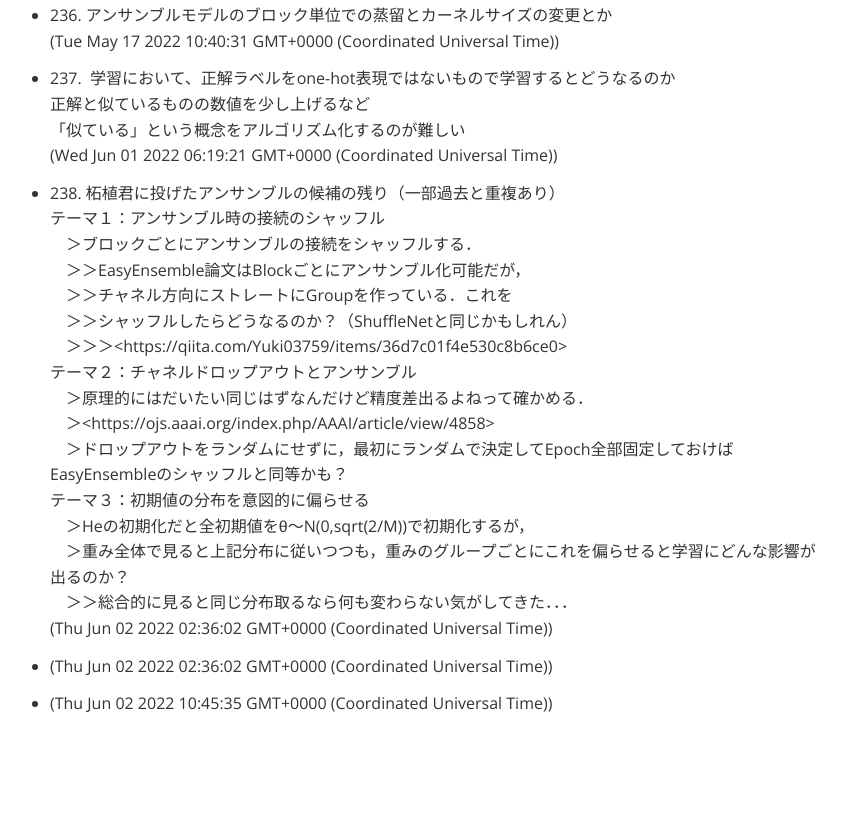
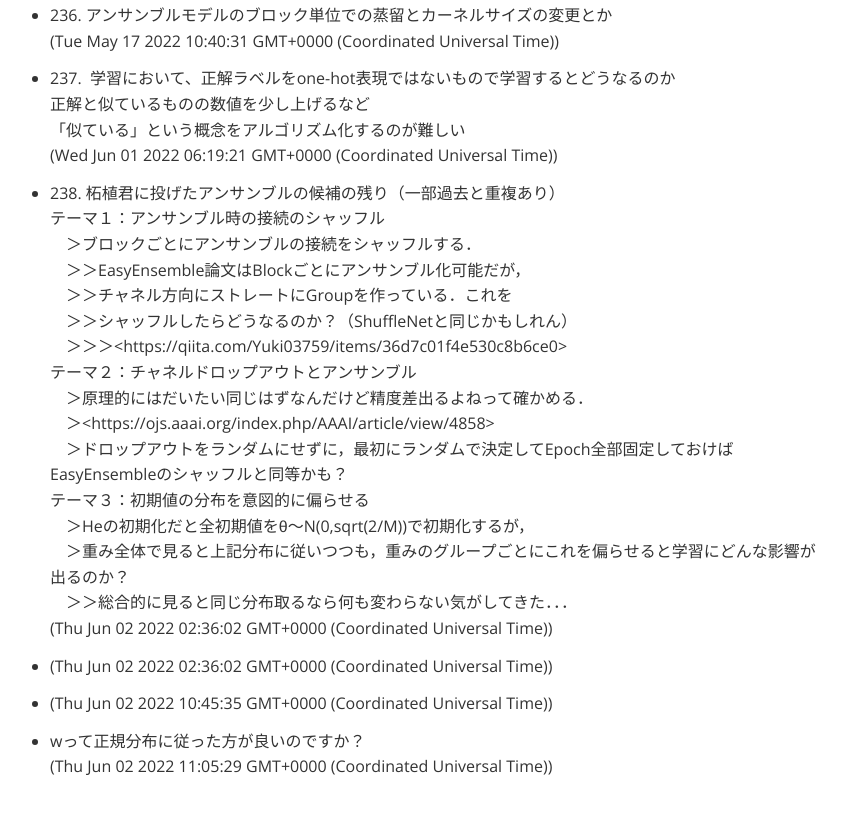
Before and after one commit to haselab-dev/idea_summary_site_by_annony_chan, a plain HTML site: page index.html in a window 1280 px wide. Shown: the part 3235-4049 px from the top of the page, without its empty margins (220-1067 px from the left). Drawn offline with nearby package versions, Linux system fonts and the light colour scheme.

Commit message:
update content

```diff
--- a/index.html
+++ b/index.html
@@ -677,6 +677,7 @@ DeepLabCutを適用するだけというところからはじめて，少しず
 　＞＞総合的に見ると同じ分布取るなら何も変わらない気がしてきた．．．</span><div>(Thu Jun 02 2022 02:36:02 GMT+0000 (Coordinated Universal Time))</div></li>
             <li><span></span><div>(Thu Jun 02 2022 02:36:02 GMT+0000 (Coordinated Universal Time))</div></li>
             <li><span></span><div>(Thu Jun 02 2022 10:45:35 GMT+0000 (Coordinated Universal Time))</div></li>
+            <li><span>wって正規分布に従った方が良いのですか？</span><div>(Thu Jun 02 2022 11:05:29 GMT+0000 (Coordinated Universal Time))</div></li>
         </ul>
     </div></div>
 </body>
```
